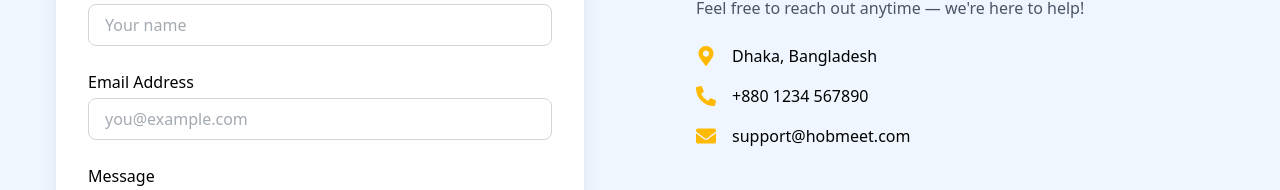
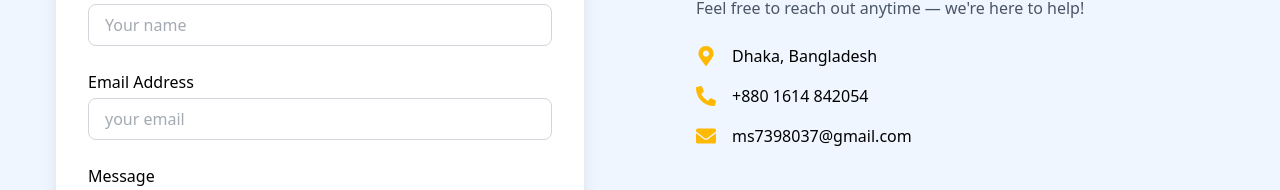
Before and after one commit to Sabbir-Hossain-00/HobMeet, a React (Vite) app: page /contact in a window 1280 px wide. Shown: the part 318-508 px from the top of the page. Built offline with nearby package versions, Linux system fonts and the light colour scheme; no server answers.

Commit message:
final commit

```diff
--- a/src/components/NewsLetter/Newsletter.jsx
+++ b/src/components/NewsLetter/Newsletter.jsx
@@ -35,7 +35,7 @@ export const Newsletter = () => {
             />
             <button
               type="submit"
-              className={` transition  font-semibold px-6 py-3 rounded-tr-full rounded-br-full  shadow-lg ${
+              className={` transition text-black  font-semibold px-6 py-3 rounded-tr-full rounded-br-full  shadow-lg ${
                 isDark ? "bg-amber-400" : "bg-amber-400"
               }`}
             >
--- a/src/components/Sidebar/Sidebar.jsx
+++ b/src/components/Sidebar/Sidebar.jsx
@@ -77,7 +77,7 @@ export const Sidebar = () => {
               <MenuItem
                 icon={AiFillHome}
                 label="Home"
-                address="home"
+                address="/dashboard"
               />
               <MenuItem
                 icon={FaUserGroup}
--- a/src/pages/ContactUs/ContactUs.jsx
+++ b/src/pages/ContactUs/ContactUs.jsx
@@ -43,7 +43,7 @@ export const ContactUs = () => {
               <input
                 {...register("email", { required: true })}
                 type="email"
-                placeholder="you@example.com"
+                placeholder="your email"
                 className={`w-full border border-gray-300 rounded-lg px-4 py-2 focus:outline-none focus:ring-2 focus:ring-amber-400 ${isDark? "text-gray-100":"text-gray-600"}`}
               />
             </div>
@@ -79,11 +79,11 @@ export const ContactUs = () => {
               </div>
               <div className="flex items-center gap-4">
                 <FaPhoneAlt className="text-amber-400 text-xl" />
-                <p>+880 1234 567890</p>
+                <p>+880 1614 842054</p>
               </div>
               <div className="flex items-center gap-4">
                 <FaEnvelope className="text-amber-400 text-xl" />
-                <p>support@hobmeet.com</p>
+                <p>ms7398037@gmail.com</p>
               </div>
             </div>
           </div>
--- a/src/pages/Support/Support.jsx
+++ b/src/pages/Support/Support.jsx
@@ -66,7 +66,7 @@ export const Support = () => {
               href="mailto:support@hobmeet.com"
               className="text-amber-600 font-medium underline"
             >
-              support@hobmeet.com
+              ms7398037@gmail.com
             </a>
           </div>
 
@@ -78,7 +78,7 @@ export const Support = () => {
             <p className={`mb-2 ${isDark ? "text-gray-300":"text-gray-600"}`}>
               Reach out between 10AM - 6PM (GMT+6)
             </p>
-            <p className="text-amber-600 font-medium">+880 1234 567 890</p>
+            <p className="text-amber-600 font-medium">+880 1614 842054</p>
           </div>
         </div>
 
--- a/src/router/Router.jsx
+++ b/src/router/Router.jsx
@@ -80,7 +80,7 @@ export const router = createBrowserRouter([
         element:<PrivateRoute><DashboardLayout/></PrivateRoute>,
         children:[
             {
-                path:"home",
+                index:true,
                 element:<DashboardHome/>,
                 loader:()=> fetch("https://hobmeet-server.vercel.app/ongoingGroups"),
             },
```
